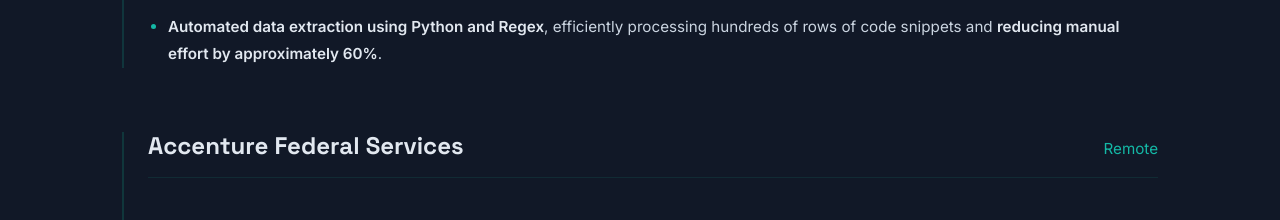
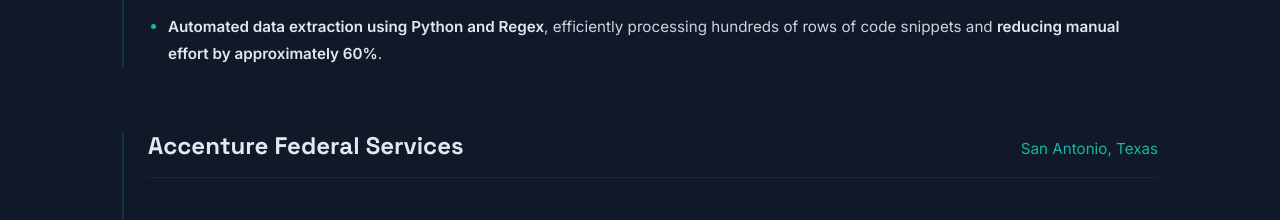
Before and after one commit to Kaito321/portfolio, a React (Vite) app: page / in a window 1280 px wide. Shown: the part 3840-4060 px from the top of the page. Built offline with nearby package versions, Linux system fonts and the light colour scheme.

Commit message:
Portfolio: minor location change for experience

```diff
--- a/src/data/experience.ts
+++ b/src/data/experience.ts
@@ -121,7 +121,7 @@
     },
     {
         company: 'Accenture Federal Services',
-        location: 'Remote',
+        location: 'San Antonio, Texas',
         roles: [
             {
                 role: 'Data Scientist Intern',
```
